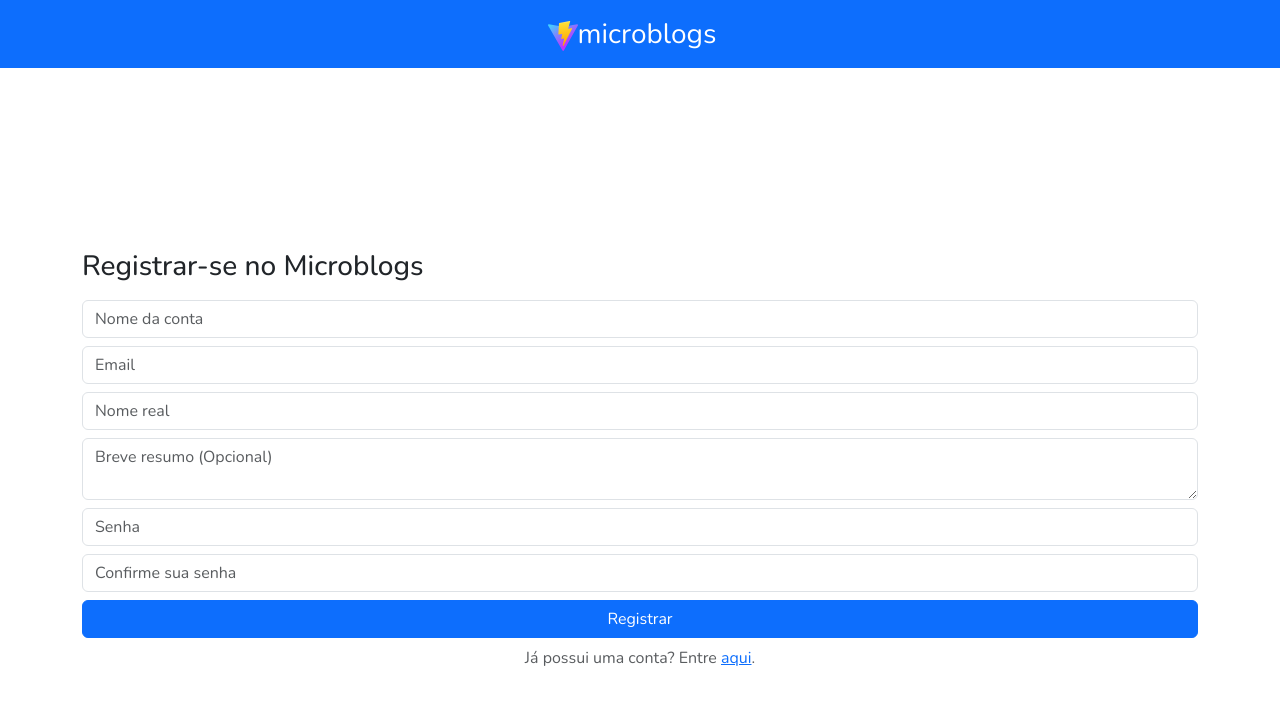
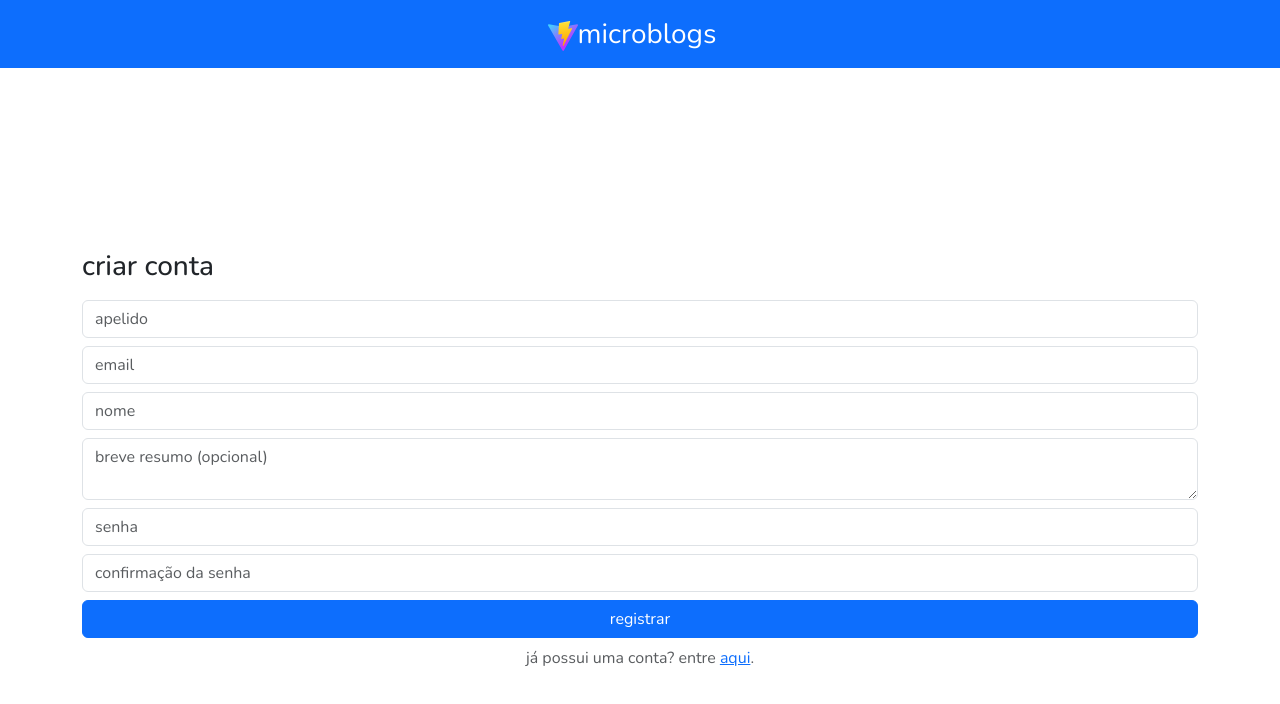
Before and after one commit to wesley950/microblogs, a React (Vite) app in the folder webapp/: page /registrar in a window 1280 px wide. Shown: the top 704 px of the page. Built offline with nearby package versions, Linux system fonts and the light colour scheme; no server answers.

Commit message:
some input placeholders tweaks

```diff
--- a/webapp/src/routes/login.jsx
+++ b/webapp/src/routes/login.jsx
@@ -40,26 +40,26 @@ export default function Login() {
   return (
     <div className="container vh-100 d-flex justify-content-center align-items-center">
       <Form method="post" className="vstack gap-2 my-auto">
-        <h3>Entrar no Microblogs</h3>
+        <h3>entrar no microblogs</h3>
         <input
           type="text"
           name="username"
           id="username"
-          placeholder="Nome da conta"
+          placeholder="apelido"
           className="form-control"
         />
         <input
           type="password"
           name="password"
           id="password"
-          placeholder="Senha"
+          placeholder="senha"
           className="form-control"
         />
         <button type="submit" className="btn btn-primary">
-          Entrar
+          entrar
         </button>
         <p className="text-muted text-center">
-          Ainda não tem uma conta? Registre-se <Link to="/registrar">aqui</Link>
+          ainda não tem uma conta? registre-se <Link to="/registrar">aqui</Link>
           .
         </p>
       </Form>
--- a/webapp/src/routes/register.jsx
+++ b/webapp/src/routes/register.jsx
@@ -44,53 +44,53 @@ export default function Register() {
   return (
     <div className="container vh-100 d-flex justify-content-center align-items-center">
       <Form method="post" className="vstack gap-2 my-auto">
-        <h3>Registrar-se no Microblogs</h3>
+        <h3>criar conta</h3>
         <input
           type="text"
           name="username"
           id="username"
-          placeholder="Nome da conta"
+          placeholder="apelido"
           className="form-control"
         />
         <input
           type="email"
           name="email"
           id="email"
-          placeholder="Email"
+          placeholder="email"
           className="form-control"
         />
         <input
           type="text"
           name="real_name"
           id="real_name"
-          placeholder="Nome real"
+          placeholder="nome"
           className="form-control"
         />
         <textarea
           name="summary"
           id="summary"
-          placeholder="Breve resumo (Opcional)"
+          placeholder="breve resumo (opcional)"
           className="form-control"
         />
         <input
           type="password"
           name="password"
           id="password"
-          placeholder="Senha"
+          placeholder="senha"
           className="form-control"
         />
         <input
           type="password"
           name="password_confirmation"
           id="password_confirmation"
-          placeholder="Confirme sua senha"
+          placeholder="confirmação da senha"
           className="form-control"
         />
         <button type="submit" className="btn btn-primary">
-          Registrar
+          registrar
         </button>
         <p className="text-muted text-center">
-          Já possui uma conta? Entre <Link to="/entrar">aqui</Link>.
+          já possui uma conta? entre <Link to="/entrar">aqui</Link>.
         </p>
       </Form>
     </div>
```
